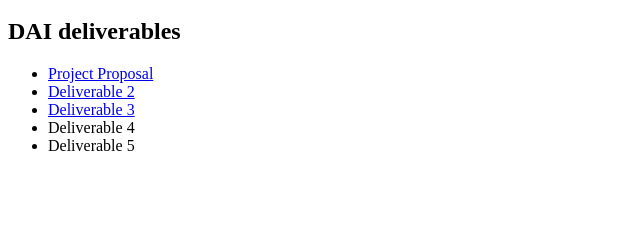
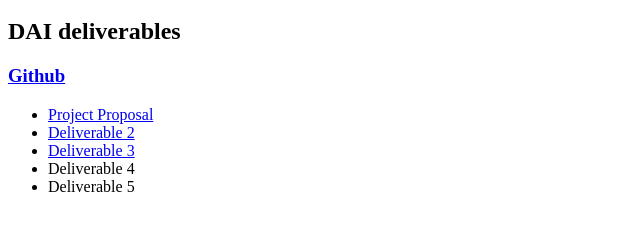
Before and after one commit to mkarle/markkarlewebsite, a plain HTML site: page index.html in a window 1280 px wide. Shown: the part 48-278 px from the top of the page, without its empty margins (0-640 px from the left). Drawn offline with Linux system fonts and the light colour scheme.

Commit message:
added github link

```diff
--- a/index.html
+++ b/index.html
@@ -3,6 +3,7 @@
 <body>
     <h1>Hi welcome to my website</h1>
     <h2>DAI deliverables</h2>
+    <h3><a href="http://github.com/mkarle/biaxial-rnn-music-composition">Github</h3>
     <ul>
         <li><a href="public/Multiagent Musicians.docx">Project Proposal</a></li>
         <li><a href="public/Deliverable 2.docx">Deliverable 2</a></li>
```
